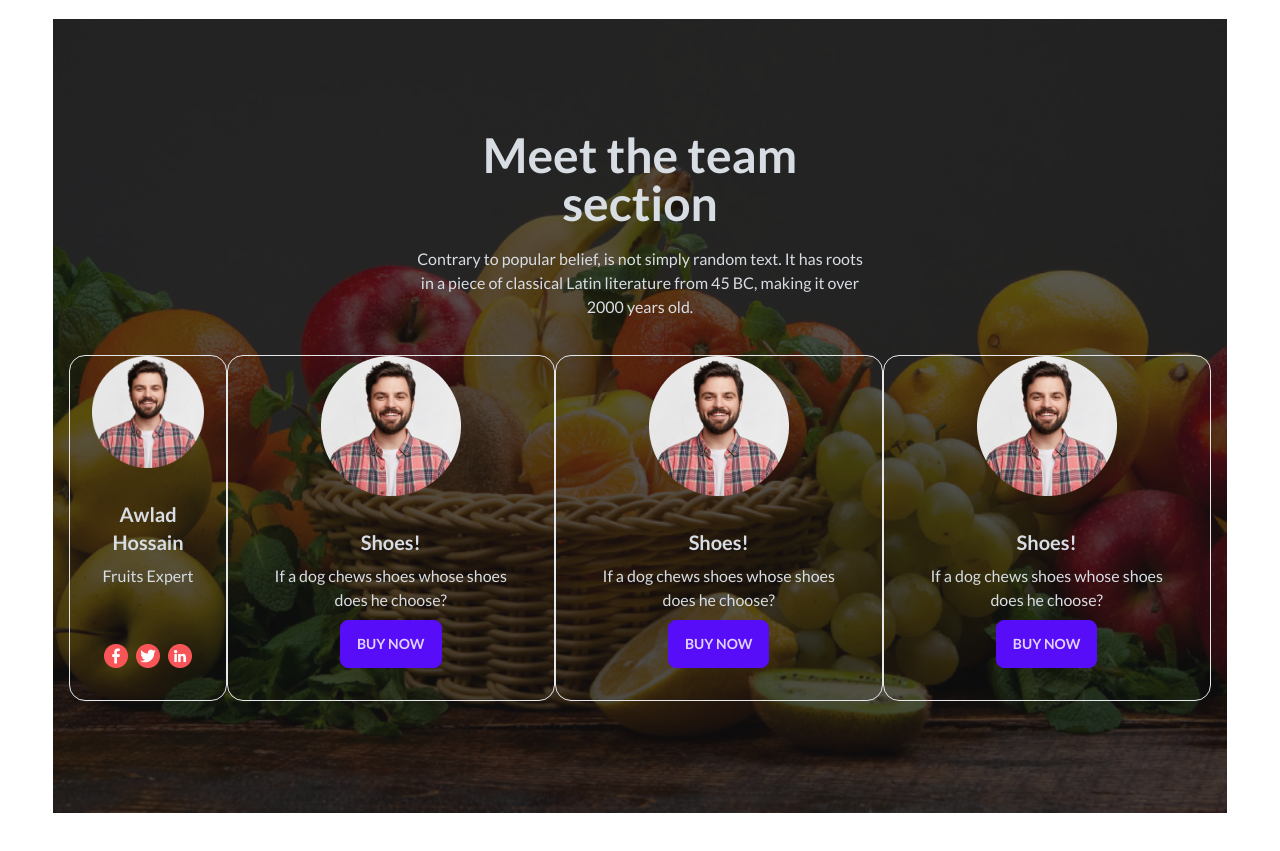
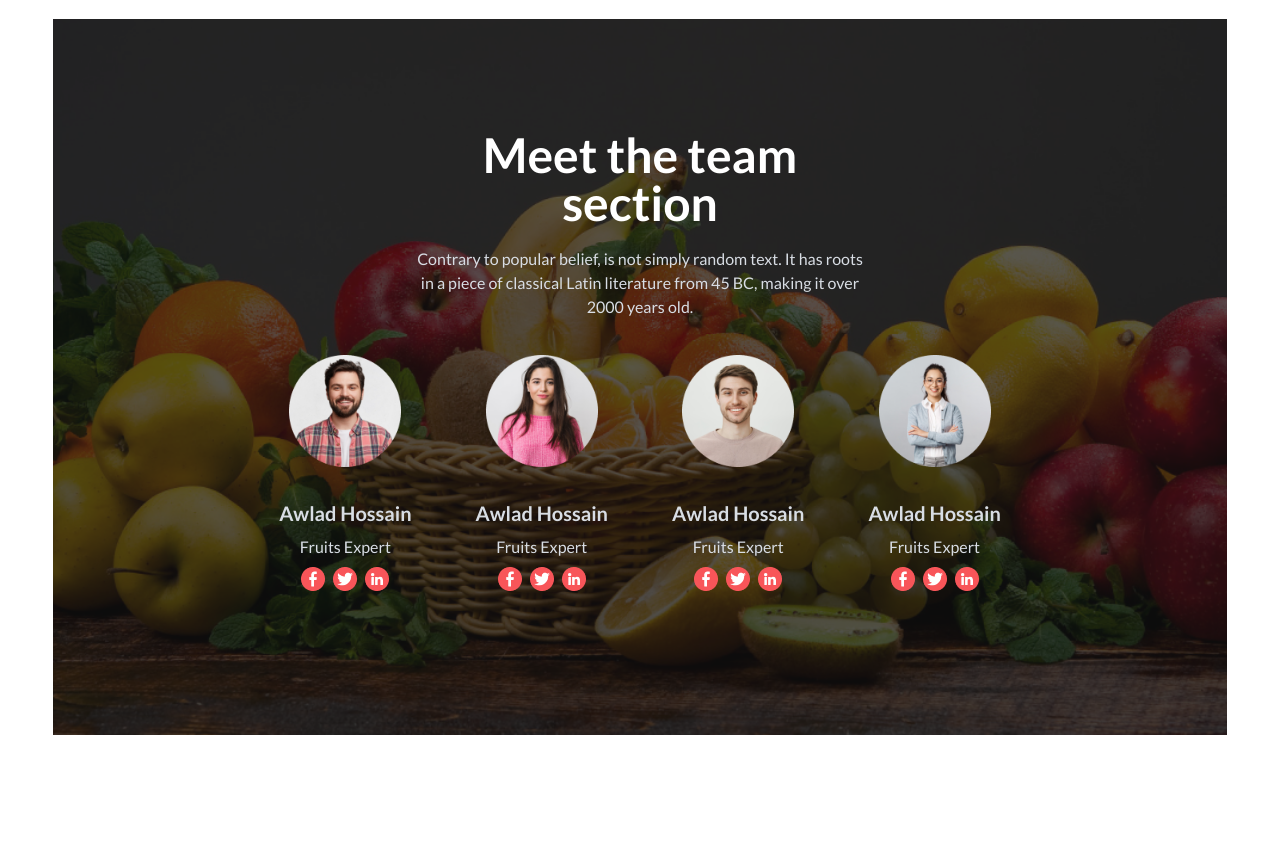
Before and after one commit to promahbubul/fruit-brust-with-daisyui, a plain HTML site: page index.html in a window 1280 px wide. Shown: the part 1540-2391 px from the top of the page. Drawn offline with nearby package versions, Linux system fonts and the light colour scheme.

Commit message:
Update index.html

```diff
--- a/index.html
+++ b/index.html
@@ -663,15 +663,15 @@
                 <div class="hero-content flex-col bg-[#121212B2] w-full py-28 text-center text-neutral-content">
                     <!-- Team Top -->
                     <div class="max-w-md">
-                        <h1 class="mb-5 text-5xl font-bold">Meet the team section</h1>
+                        <h1 class="mb-5 text-5xl text-[#fff] font-bold">Meet the team section</h1>
                         <p class="mb-5">Contrary to popular belief, is not simply random text. It has roots in a piece
                             of classical Latin literature from 45 BC, making it over 2000 years old.</p>
 
                     </div>
                     <!-- Team Bottom -->
-                    <div class="flex flex-row justify-evenly">
+                    <div class="flex flex-row justify-center">
                         <!-- Card 1 -->
-                        <div class="card  bg-transparent border">
+                        <div class="card  bg-transparent ">
                             <figure class="">
                                 <img src="./images/member1.png" alt="Shoes" class="w-28" />
                             </figure>
@@ -695,42 +695,78 @@
                                 </div>
                             </div>
                         </div>
-                        <!-- Card 1 -->
-                        <div class="card  bg-transparent border">
+                        <!-- Card 2 -->
+                        <div class="card  bg-transparent ">
                             <figure class="">
-                                <img src="./images/member1.png" alt="Shoes" class="rounded-xl" />
+                                <img src="./images/member2.png" alt="Shoes" class="w-28" />
                             </figure>
                             <div class="card-body items-center text-center">
-                                <h2 class="card-title">Shoes!</h2>
-                                <p>If a dog chews shoes whose shoes does he choose?</p>
+                                <h2 class="card-title">Awlad Hossain</h2>
+                                <p>Fruits Expert</p>
                                 <div class="card-actions">
-                                    <button class="btn btn-primary">Buy Now</button>
+                                    <!-- Fontawsome facebook icon -->
+                                    <a href="#">
+
+                                        <img src="./images/icons/fb-icon.png" alt="">
+                                    </a>
+                                    <!-- Fontawsome twitter icon -->
+                                    <a href="#" class="items-center justify-center flex">
+                                        <img src="./images/icons/tw-icon.png" alt="">
+                                    </a>
+                                    <!-- Fontawsome linkedin icon -->
+                                    <a href="#">
+                                        <img src="./images/icons/in-icon.png" alt="">
+                                    </a>
                                 </div>
                             </div>
                         </div>
-                        <!-- Card 1 -->
-                        <div class="card  bg-transparent border">
+                        <!-- Card 3 -->
+                        <div class="card  bg-transparent ">
                             <figure class="">
-                                <img src="./images/member1.png" alt="Shoes" class="rounded-xl" />
+                                <img src="./images/member3.png" alt="Shoes" class="w-28" />
                             </figure>
                             <div class="card-body items-center text-center">
-                                <h2 class="card-title">Shoes!</h2>
-                                <p>If a dog chews shoes whose shoes does he choose?</p>
+                                <h2 class="card-title">Awlad Hossain</h2>
+                                <p>Fruits Expert</p>
                                 <div class="card-actions">
-                                    <button class="btn btn-primary">Buy Now</button>
+                                    <!-- Fontawsome facebook icon -->
+                                    <a href="#">
+
+                                        <img src="./images/icons/fb-icon.png" alt="">
+                                    </a>
+                                    <!-- Fontawsome twitter icon -->
+                                    <a href="#" class="items-center justify-center flex">
+                                        <img src="./images/icons/tw-icon.png" alt="">
+                                    </a>
+                                    <!-- Fontawsome linkedin icon -->
+                                    <a href="#">
+                                        <img src="./images/icons/in-icon.png" alt="">
+                                    </a>
                                 </div>
                             </div>
                         </div>
-                        <!-- Card 1 -->
-                        <div class="card  bg-transparent border">
+                        <!-- Card 4 -->
+                        <div class="card  bg-transparent ">
                             <figure class="">
-                                <img src="./images/member1.png" alt="Shoes" class="rounded-xl" />
+                                <img src="./images/member4.png" alt="Shoes" class="w-28" />
                             </figure>
                             <div class="card-body items-center text-center">
-                                <h2 class="card-title">Shoes!</h2>
-                                <p>If a dog chews shoes whose shoes does he choose?</p>
+                                <h2 class="card-title">Awlad Hossain</h2>
+                                <p>Fruits Expert</p>
                                 <div class="card-actions">
-                                    <button class="btn btn-primary">Buy Now</button>
+                                    <!-- Fontawsome facebook icon -->
+                                    <a href="#">
+
+                                        <img src="./images/icons/fb-icon.png" alt="">
+                                    </a>
+                                    <!-- Fontawsome twitter icon -->
+                                    <a href="#" class="items-center justify-center flex">
+                                        <img src="./images/icons/tw-icon.png" alt="">
+                                    </a>
+                                    <!-- Fontawsome linkedin icon -->
+                                    <a href="#">
+                                        <img src="./images/icons/in-icon.png" alt="">
+                                    </a>
                                 </div>
                             </div>
                         </div>
```
